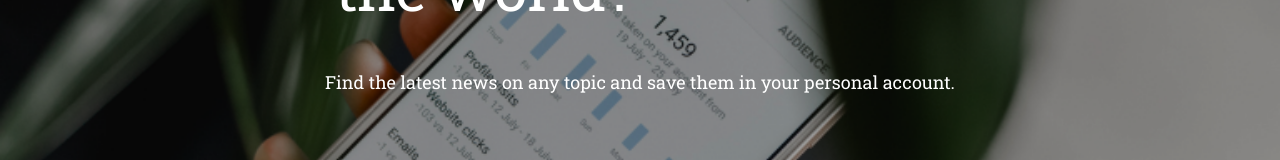
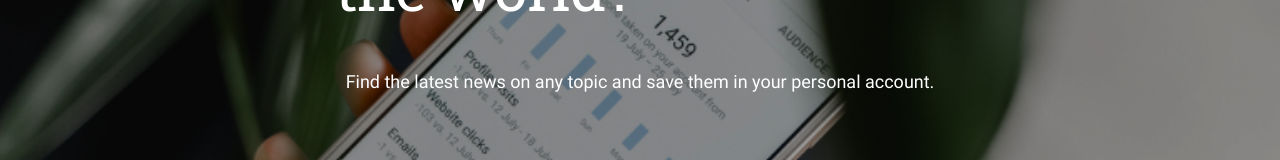
Before and after one commit to DesireeJoy/news-explorer-frontend, a React app: page / in a window 1280 px wide. Shown: the part 261-421 px from the top of the page. Built offline with nearby package versions, Linux system fonts and the light colour scheme; a web font is replaced by a local one.

Commit message:
Change subheading from Roboto Slab to Roboto

```diff
--- a/src/components/Main/Main.css
+++ b/src/components/Main/Main.css
@@ -19,7 +19,7 @@
   align-self: center;
 }
 .main__subheading {
-  font-family: "Roboto Slab", serif;
+  font-family: "Roboto", serif;
   font-style: normal;
   font-weight: normal;
   font-size: 18px;
```
